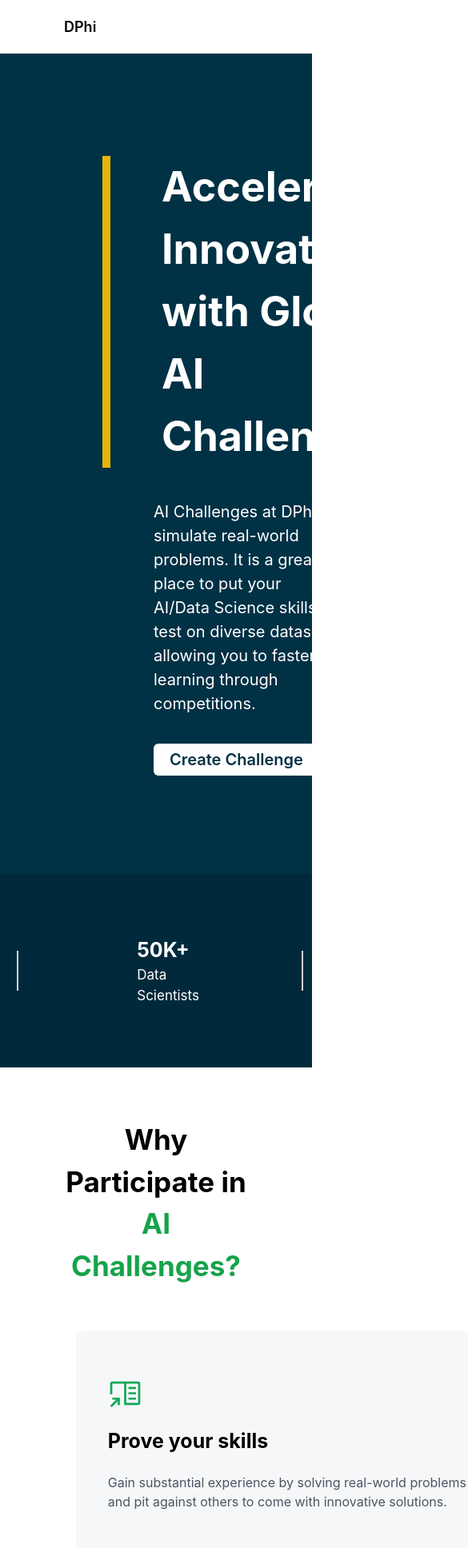
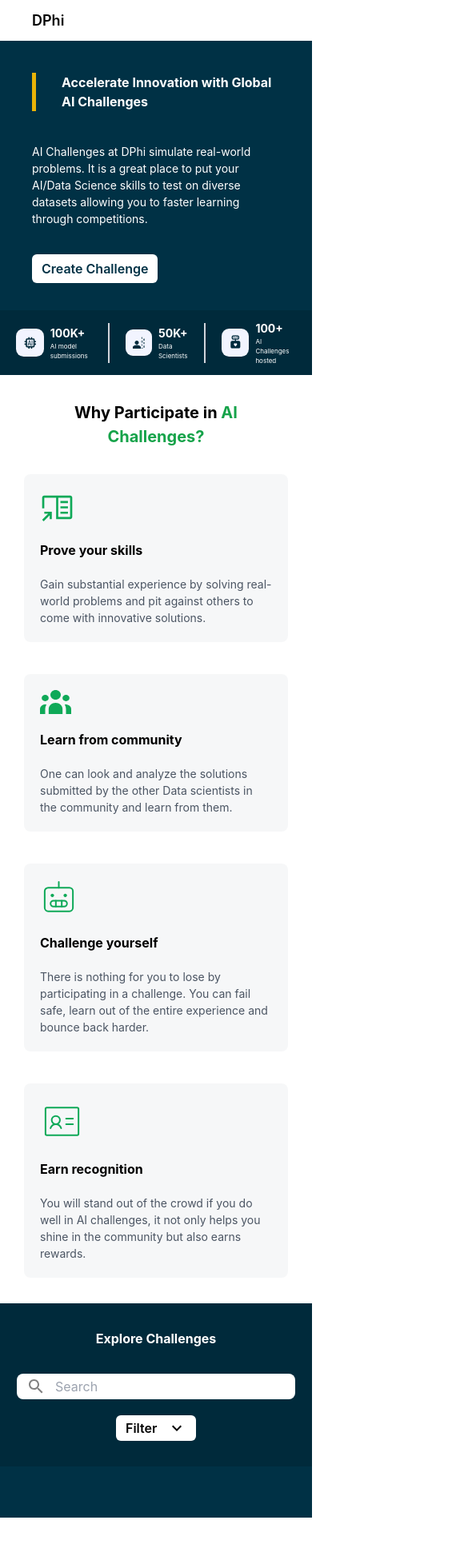
Before and after one commit to AmritHimanshu/Hackathon-Assignment-AI-Planet, a React (Create React App) app in the folder client/: page / in a window 390 px wide. Shown: the top 1936 px of the page at 80% size, 585 px wide, since content can reach past the window. After the commit the page ends 1898 px from the top, so only its background shows below. Built offline with nearby package versions, Linux system fonts and the light colour scheme.

Commit message:
added search and filter functionality and made responsive

```diff
--- a/client/src/components/ChallengeCard.tsx
+++ b/client/src/components/ChallengeCard.tsx
@@ -96,7 +96,7 @@ function ChallengeCard({ challenge, idx }: ChallengeCardProps) {
     };
 
   return (
-    <div className="w-[354px] bg-white text-black rounded-xl">
+    <div className="w-[340px] overflow-hidden lg:w-[354px] h-[450px] bg-white text-black rounded-xl">
         <div className="h-[176px] overflow-hidden">
             <img src={challenge.file} alt="" />
         </div>
@@ -104,7 +104,7 @@ function ChallengeCard({ challenge, idx }: ChallengeCardProps) {
             <p className={`px-7 py-[1px] ${eventTime === 'Past' && 'bg-[#FF3C00]'} ${eventTime === 'Upcoming' && 'bg-yellow-400'} ${eventTime === 'Active' && 'bg-green-400'} bg-opacity-20 max-w-min m-auto rounded-sm text-[14px]`}>
                 {eventTime}
             </p>
-            <div className="font-bold w-[244px] m-auto text-[16px]">
+            <div className="font-bold w-[244px] h-[55px] overflow-y-hidden m-auto text-[16px]">
                 {challenge.challenge_name}
             </div>
             {eventTime === 'Past' && (
--- a/client/src/components/ChallengeDetail.tsx
+++ b/client/src/components/ChallengeDetail.tsx
@@ -1,5 +1,5 @@
 import { useState } from 'react';
-import { useLocation, useNavigate, useParams } from 'react-router-dom';
+import { Link, useLocation, useNavigate, useParams } from 'react-router-dom';
 import AccessTimeIcon from '@mui/icons-material/AccessTime';
 
 function ChallengeDetails() {
@@ -59,12 +59,12 @@ function ChallengeDetails() {
 
     return (
         <div>
-            <div className='px-20 py-5 font-semibold text-[18px]'>
-                DPhi
+            <div className='px-10 lg:px-20 py-3 lg:py-5 font-semibold text-[18px]'>
+                <Link to="/">DPhi</Link>
             </div>
 
-            <div className="p-32 bg-[#003145] text-white space-y-6 cursor-default">
-                <div className='px-3 py-2 bg-yellow-300 text-black w-[550px] rounded-md font-semibold flex items-center space-x-2'>
+            <div className="p-14 lg:p-32 bg-[#003145] text-white space-y-6 cursor-default">
+                <div className='px-3 py-2 bg-yellow-300 text-black lg:w-[550px] text-[13px] lg:text-[16px] rounded-md font-semibold flex items-center space-x-2'>
                     <AccessTimeIcon sx={{ fontSize: "18px" }} />
                     <span>
                         {eventStatus === "Upcoming" && `Starts on ${formatDate(start_date)} (Indian Standard Time)`}
@@ -75,28 +75,28 @@ function ChallengeDetails() {
                     </span>
                 </div>
 
-                <div className='text-[42px] font-bold'>
+                <div className='text-[20px] lg:text-[42px] font-bold'>
                     <p>{challenge.challenge_name}</p>
                 </div>
-                <div className='text-[20px]'>
+                <div className='text-[14px] lg:text-[20px]'>
                     <p>Identify the class to which each butterfly belongs to</p>
                 </div>
-                <div className='bg-white text-[#003145] font-bold flex items-center justify-center py-2 space-x-3 w-[110px] rounded-md'>
+                <div className='bg-white text-[#003145] font-bold flex items-center justify-center py-1 lg:py-2 space-x-3 w-[110px] rounded-md'>
                     <img src="/assets/icons/carbon_skill-level-basic.svg" alt="" />
                     <div>{challenge.level}</div>
                 </div>
             </div>
 
-            <div className='flex items-center justify-between px-32 shadow-xl'>
-                <div className='pb-3 pt-8 px-4 text-[22px] font-bold border-b-[4px] border-b-green-600'>Overview</div>
-                <div className='space-x-7'>
-                    <button className='font-bold bg-green-700 border-2 border-green-700 text-white py-[5px] w-[90px] rounded-lg' onClick={handleOnEdit}>Edit</button>
-                    <button className='font-bold border-2 border-red-600 text-red-600 py-[5px] w-[90px] rounded-lg' onClick={handleOnDelete}>Delete</button>
+            <div className='flex items-center justify-between px-7 lg:px-32 shadow-xl'>
+                <div className='pb-3 pt-5 lg:pt-8 px-2 lg:px-4 text-[14px] lg:text-[22px] font-bold border-b-[3px] lg:border-b-[4px] border-b-green-600'>Overview</div>
+                <div className='space-x-4 lg:space-x-7'>
+                    <button className='font-bold bg-green-700 border-2 border-green-700 text-white text-[14px] lg:text-[16px] py-[3px] lg:py-[5px] w-[60px] lg:w-[90px] rounded-lg' onClick={handleOnEdit}>Edit</button>
+                    <button className='font-bold border-2 border-red-600 text-red-600 text-[14px] lg:text-[16px] py-[3px] lg:py-[5px] w-[60px] lg:w-[90px] rounded-lg' onClick={handleOnDelete}>Delete</button>
                 </div>
             </div>
 
-            <div className='px-32 py-20'>
-                <p className='whitespace-pre-wrap w-[956px] font-semibold text-[18px] text-[#64607D] leading-10'>{challenge.description}</p>
+            <div className='px-7 lg:px-20 xl:px-32 py-7 lg:py-20'>
+                <p className='whitespace-pre-wrap xl:w-[956px] font-semibold text-[14px] lg:text-[18px] text-[#64607D] leading-7 lg:leading-10'>{challenge.description}</p>
             </div>
         </div>
     );
--- a/client/src/components/ChallengesList.tsx
+++ b/client/src/components/ChallengesList.tsx
@@ -24,69 +24,69 @@ function ChallengesList() {
 
     return (
         <div>
-            <div className='px-20 py-5 font-semibold text-[18px]'>
-                DPhi
+            <div className='px-10 lg:px-20 py-3 lg:py-5 font-semibold text-[18px]'>
+            <Link to="/">DPhi</Link>
             </div>
 
-            <div className='p-32 bg-[#003145] text-white flex justify-evenly'>
-                <div className='w-[705px]'>
-                    <h1 className='pl-16 border-l-[10px] border-yellow-500 box-border text-[52px] font-bold'>Accelerate Innovation with Global AI Challenges</h1>
-                    <p className='px-16 py-10 text-[20px]'>
+            <div className='p-10 lg:p-32 bg-[#003145] text-white lg:flex justify-evenly'>
+                <div className='w-[500px xl:w-[705px]'>
+                    <h1 className='pl-8 xl:pl-16 border-l-[5px] lg:border-l-[10px] border-yellow-500 box-border lg:text-[52px] font-bold'>Accelerate Innovation with Global AI Challenges</h1>
+                    <p className='xl:px-16 py-10 text-[14px] xl:text-[20px]'>
                         AI Challenges at DPhi simulate real-world problems. It is a great place to put your AI/Data Science skills to test on diverse datasets allowing you to faster learning through competitions.
                     </p>
-                    <Link to="/create-challenge" className='ml-16 px-5 py-2 text-[20px] font-semibold rounded-md bg-white text-[#003145]'>Create Challenge</Link>
+                    <Link to="/create-challenge" className='xl:ml-16 px-3 xl:px-5 py-2 text-[16px] xl:text-[20px] font-semibold rounded-md bg-white text-[#003145]'>Create Challenge</Link>
                 </div>
 
-                <div>
+                <div className='hidden xl:block'>
                     <img src="/assets/icons/PicsArt_04-14-04.42 1.svg" alt="My Icon" />
                 </div>
             </div>
 
-            <div className='bg-[#002A3B] text-white py-16 flex items-center justify-center'>
-                <div className='flex items-center justify-between space-x-5 px-32'>
+            <div className='bg-[#002A3B] text-white py-3 xl:py-16 flex items-center justify-center'>
+                <div className='flex items-center justify-between space-x-2 xl:space-x-5 px-5 xl:px-32'>
                     <div>
                         <img src="/assets/icons/Group 1000002515.svg" alt="" />
                     </div>
                     <div>
-                        <h2 className='font-bold text-[25px]'>100K+</h2>
-                        <p className='text-[17px]'>AI model submissions</p>
+                        <h2 className='font-bold text-[14px] xl:text-[25px]'>100K+</h2>
+                        <p className='text-[8px] xl:text-[17px]'>AI model submissions</p>
                     </div>
                 </div>
                 <hr className='border-[1px] border-gray-300 h-[50px]'/>
-                <div className='flex items-center justify-between space-x-5 px-32'>
+                <div className='flex items-center justify-between space-x-2 xl:space-x-5 px-5 xl:px-32'>
                     <div>
                         <img src="/assets/icons/Group 1000002516.svg" alt="" />
                     </div>
                     <div>
-                        <h2 className='font-bold text-[25px]'>50K+</h2>
-                        <p className='text-[17px]'>Data Scientists</p>
+                        <h2 className='font-bold text-[14px] xl:text-[25px]'>50K+</h2>
+                        <p className='text-[8px] xl:text-[17px]'>Data Scientists</p>
                     </div>
                 </div>
                 <hr className='border-[1px] border-gray-300 h-[50px]'/>
-                <div className='flex items-center justify-between space-x-5 px-32'>
+                <div className='flex items-center justify-between space-x-2 xl:space-x-5 px-5 xl:px-32'>
                     <div>
                         <img src="/assets/icons/Group 1000002518.svg" alt="" />
                     </div>
                     <div>
-                        <h2 className='font-bold text-[25px]'>100+</h2>
-                        <p className='text-[17px]'>AI Challenges hosted</p>
+                        <h2 className='font-bold text-[14px] xl:text-[25px]'>100+</h2>
+                        <p className='text-[8px] xl:text-[17px]'>AI Challenges hosted</p>
                     </div>
                 </div>
             </div>
 
-            <div className='px-20 py-16'>
-                <div className='text-center text-[35px] font-bold mb-14'>
+            <div className='px-10 xl:px-20 py-8 xl:py-16'>
+                <div className='text-center text-[20px] xl:text-[35px] font-bold mb-8 xl:mb-14'>
                     Why Participate in <span className='text-green-600'>AI Challenges?</span>
                 </div>
-                <div className='grid grid-cols-2 gap-y-10 place-items-center w-[1119px] m-auto'>
+                <div className='grid grid-cols-1 md:grid-cols-2 gap-y-10 place-items-center xl:w-[1119px] m-auto'>
                     {
                         reasons.map((reason,index)=>(
-                            <div key={index} className='py-14 px-10 bg-gray-100/70 rounded-lg w-[530px] h-[276px] space-y-5'>
+                            <div key={index} className='py-5 xl:py-14 px-5 xl:px-10 bg-gray-100/70 rounded-lg w-[330px] xl:w-[530px] md:h-[250px] xl:h-[276px] space-y-5'>
                                 <div>
                                     <img src={reason.imagePath} alt="" />
                                 </div>
-                                <div className='font-bold text-[25px]'>{reason.title}</div>
-                                <p className='text-[16px] text-gray-600'>{reason.description}</p>
+                                <div className='font-bold text-[16px] xl:text-[25px]'>{reason.title}</div>
+                                <p className='text-[14px] xl:text-[16px] text-gray-600'>{reason.description}</p>
                             </div>
                         ))
                     }
--- a/client/src/components/CreateChallenge.tsx
+++ b/client/src/components/CreateChallenge.tsx
@@ -1,5 +1,5 @@
 import React, { useState } from 'react';
-import { useNavigate } from 'react-router-dom';
+import { Link, useNavigate } from 'react-router-dom';
 import AutorenewIcon from '@mui/icons-material/Autorenew';
 
 function CreateChallenge() {
@@ -95,7 +95,7 @@ function CreateChallenge() {
                 </div>
             )}
             <div className='px-20 py-5 font-semibold text-[18px]'>
-                DPhi
+            <Link to="/">DPhi</Link>
             </div>
             <div className='px-20 py-9 font-semibold text-[25px] bg-slate-100'>
                 Challenge Details
--- a/client/src/components/EditChallenge.tsx
+++ b/client/src/components/EditChallenge.tsx
@@ -1,5 +1,5 @@
 import React, { useState } from 'react';
-import { useLocation, useNavigate, useParams } from 'react-router-dom';
+import { Link, useLocation, useNavigate, useParams } from 'react-router-dom';
 import AutorenewIcon from '@mui/icons-material/Autorenew';
 
 function EditChallenge() {
@@ -90,7 +90,7 @@ function EditChallenge() {
                 </div>
             )}
             <div className='px-20 py-5 font-semibold text-[18px]'>
-                DPhi
+            <Link to="/">DPhi</Link>
             </div>
             <div className='px-20 py-9 font-semibold text-[25px] bg-slate-100'>
                 Challenge Details
--- a/client/src/components/ExploreChallenges.tsx
+++ b/client/src/components/ExploreChallenges.tsx
@@ -17,6 +17,10 @@ function ExploreChallenges() {
 
     const [isFilter,setIsFilter] = useState(false);
     const [challengeList, setChallengeList] = useState<Challenge[]>();
+    const [filteredChallengeList, setFilteredChallengeList] = useState<Challenge[]>([]);
+    const [searchQuery, setSearchQuery] = useState('');
+    const [filterStatus, setFilterStatus] = useState<string[]>([]);
+    const [filterLevel, setFilterLevel] = useState<string[]>([]);
 
     useEffect(()=>{
         let listObj: Challenge[] = [];
@@ -25,38 +29,94 @@ function ExploreChallenges() {
         else{
             listObj = JSON.parse(list);
             setChallengeList(listObj);
+            setFilteredChallengeList(listObj);
         }
     },[]);
 
+    useEffect(() => {
+        filterChallenges();
+    }, [filterStatus, filterLevel, searchQuery, challengeList]);
+
+    const handleFilterStatus = (event: React.ChangeEvent<HTMLInputElement>) => {
+        const value = event.target.value;
+        if (filterStatus.includes(value)) {
+            setFilterStatus(filterStatus.filter(status => status !== value));
+        } else {
+            setFilterStatus([...filterStatus, value]);
+        }
+    };
+
+    const handleFilterLevel = (event: React.ChangeEvent<HTMLInputElement>) => {
+        const value = event.target.value;
+        if (filterLevel.includes(value)) {
+            setFilterLevel(filterLevel.filter(level => level !== value));
+        } else {
+            setFilterLevel([...filterLevel, value]);
+        }
+    };
+
+    const filterChallenges = () => {
+        let filteredList = challengeList ?? [];
+
+        // Filter by status
+        if (filterStatus.length > 0) {
+            filteredList = filteredList.filter(challenge => filterStatus.includes(getChallengeStatus(challenge)));
+        }
+
+        // Filter by level
+        if (filterLevel.length > 0) {
+            filteredList = filteredList.filter(challenge => filterLevel.includes(challenge.level));
+        }
+
+        // Filter by search query
+        if (searchQuery) {
+            filteredList = filteredList.filter(challenge => challenge.challenge_name.toLowerCase().includes(searchQuery.toLowerCase()));
+        }
+
+        setFilteredChallengeList(filteredList);
+    };
+
+    const getChallengeStatus = (challenge: Challenge) => {
+        const now = new Date();
+        const startDate = new Date(challenge.start_date);
+        const endDate = new Date(challenge.end_date);
+
+        if (now < startDate) return 'upcoming';
+        if (now >= startDate && now <= endDate) return 'active';
+        if (now > endDate) return 'past';
+
+        return '';
+    };
+
     return (
         <div>
-            <div className='bg-[#002A3B] text-white py-16 space-y-16'>
-                <div className='text-center text-[30px] font-bold'>Explore Challenges</div>
-                <div className='flex items-center justify-center space-x-10'>
-                    <div className='bg-white max-w-min flex items-center px-3 rounded-lg'>
+            <div className='bg-[#002A3B] text-white py-8 xl:py-16 space-y-8 xl:space-y-16'>
+                <div className='text-center text-[16px] xl:text-[30px] font-bold'>Explore Challenges</div>
+                <div className='md:flex items-center justify-center space-y-5 md:space-y-0 md:space-x-5 xl:space-x-10 max-w-min m-auto'>
+                    <div className='bg-white max-w-min m-auto flex items-center px-3 rounded-lg'>
                         <SearchIcon sx={{color:'gray'}}/>
-                        <input type="text" name="" id="" placeholder='Search' className='w-[700px] outline-0 text-black bg-transparent px-3 py-2 text-[18px]'/>
+                        <input type="text" name="" id="" placeholder='Search' value={searchQuery} onChange={(e) => setSearchQuery(e.target.value)} className='w-[300px] xl:w-[700px] outline-0 text-black bg-transparent px-3 py-[4px] xl:py-3 text-[16px] xl:text-[18px]'/>
                     </div>
 
-                    <div className='relative'>
-                        <div className='bg-white text-black w-[180px] flex items-center justify-between px-3 py-3 rounded-md cursor-pointer' onClick={()=>setIsFilter(!isFilter)}>
+                    <div className='relative max-w-min m-auto'>
+                        <div className='bg-white text-black w-[100px] m-auto xl:w-[180px] flex items-center justify-between px-3 py-1 xl:py-3 rounded-md cursor-pointer' onClick={()=>setIsFilter(!isFilter)}>
                             <span className='font-semibold'>Filter</span> {!isFilter ? <KeyboardArrowDownIcon /> : <KeyboardArrowUpIcon />}
                         </div>
 
                         {isFilter && (
-                            <div className={`absolute z-50 top-11 w-[180px] bg-white text-gray-700 ${isFilter ? "opacity-100" : "opacity-0"} duration-300`}>
+                            <div className={`absolute z-50 -left-[40%] xl:left-0 xl:top-11 w-[180px] bg-white text-gray-700`}>
                                 <div className=' px-5 py-3 border-t-[1px] space-y-2'>
                                     <p className='text-[18px]'>Status</p>
-                                    <div className='space-x-2'><input type="checkbox" id="all" value="all" /> <label htmlFor='all'>All</label></div>
-                                    <div className='space-x-2'><input type="checkbox" id="active" value="active" /> <label htmlFor='active'>Active</label></div>
-                                    <div className='space-x-2'><input type="checkbox" id="upcoming" value="upcoming" /> <label htmlFor='upcoming'>Upcoming</label></div>
-                                    <div className='space-x-2'><input type="checkbox" id="past" value="past" /> <label htmlFor='past'>Past</label></div>
+                                    <div className='space-x-2'><input type="checkbox" id="all" value="all" onChange={handleFilterStatus} /> <label htmlFor='all'>All</label></div>
+                                    <div className='space-x-2'><input type="checkbox" id="active" value="active" onChange={handleFilterStatus} /> <label htmlFor='active'>Active</label></div>
+                                    <div className='space-x-2'><input type="checkbox" id="upcoming" value="upcoming" onChange={handleFilterStatus} /> <label htmlFor='upcoming'>Upcoming</label></div>
+                                    <div className='space-x-2'><input type="checkbox" id="past" value="past" onChange={handleFilterStatus} /> <label htmlFor='past'>Past</label></div>
                                 </div>
                                 <div className=' px-5 py-3 border-t-[1px] space-y-2'>
                                     <p className='text-[18px]'>Level</p>
-                                    <div className='space-x-2'><input type="checkbox" id="easy" value="easy" /> <label htmlFor='easy'>Easy</label></div>
-                                    <div className='space-x-2'><input type="checkbox" id="medium" value="medium" /> <label htmlFor='medium'>Medium</label></div>
-                                    <div className='space-x-2'><input type="checkbox" id="hard" value="hard" /> <label htmlFor='hard'>Hard</label></div>
+                                    <div className='space-x-2'><input type="checkbox" id="easy" value="Easy" onChange={handleFilterLevel} /> <label htmlFor='easy'>Easy</label></div>
+                                    <div className='space-x-2'><input type="checkbox" id="medium" value="Medium" onChange={handleFilterLevel} /> <label htmlFor='medium'>Medium</label></div>
+                                    <div className='space-x-2'><input type="checkbox" id="hard" value="Hard" onChange={handleFilterLevel} /> <label htmlFor='hard'>Hard</label></div>
                                 </div>
                             </div>
                         )}
@@ -64,10 +124,10 @@ function ExploreChallenges() {
                 </div>
             </div>
 
-            <div className='bg-[#003145] text-white py-16'>
-                <div className='grid grid-cols-3 place-items-center w-[1172px] m-auto gap-y-20 gap-x-10'>
+            <div className='bg-[#003145] text-white py-8 xl:py-16'>
+                <div className='grid grid-cols-1 md:grid-cols-2 xl:grid-cols-3 place-items-center xl:w-[1172px] m-auto gap-y-10 xl:gap-y-20 xl:gap-x-10'>
 
-                    {challengeList?.map((challenge,index)=>(
+                    {filteredChallengeList?.map((challenge, index) => (
                         <ChallengeCard key={index} challenge={challenge} idx={index}/>
                     ))}
 
```
